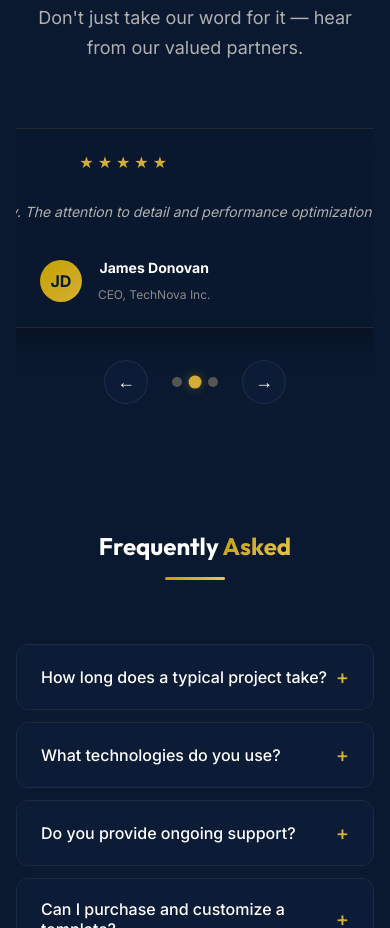
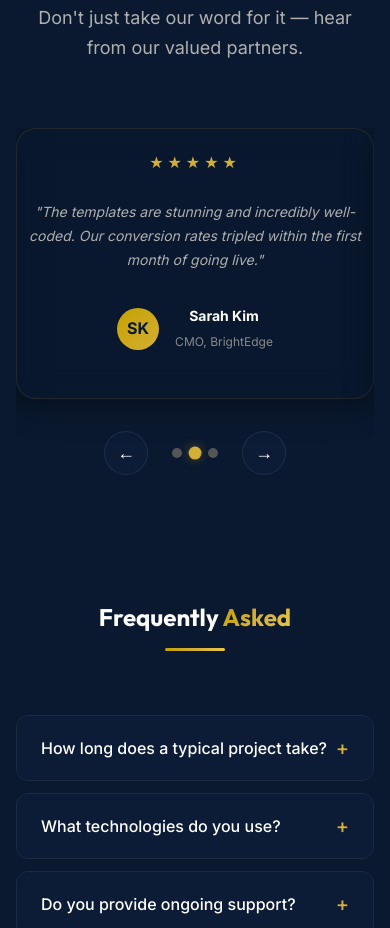
Before and after one commit to devdatt007/codzy-website, a website: page public/index.html in a window 390 px wide. Shown: the part 4454-5382 px from the top of the page. Drawn offline with Linux system fonts and the light colour scheme; no server answers.

Commit message:
Fix carousel track width and responsiveness

```diff
--- a/public/index.html
+++ b/public/index.html
@@ -440,6 +440,13 @@
       let current = 0;
       const total = cards.length;
 
+      // Fix track width to hold all cards side-by-side exactly
+      track.style.width = `${total * 100}%`;
+      cards.forEach(card => {
+        card.style.width = `${100 / total}%`;
+        card.style.minWidth = 'auto'; // override css min-width just in case
+      });
+
       for (let i = 0; i < total; i++) {
         const dot = document.createElement('span');
         dot.className = 'carousel-dot' + (i === 0 ? ' active' : '');
@@ -449,7 +456,8 @@
 
       function goTo(index) {
         current = (index + total) % total;
-        track.style.transform = `translateX(-${current * 100}%)`;
+        // Translate track by the percentage relative to its OWN new width
+        track.style.transform = `translateX(-${current * (100 / total)}%)`;
         dotsContainer.querySelectorAll('.carousel-dot').forEach((d, i) => {
           d.classList.toggle('active', i === current);
         });
```
